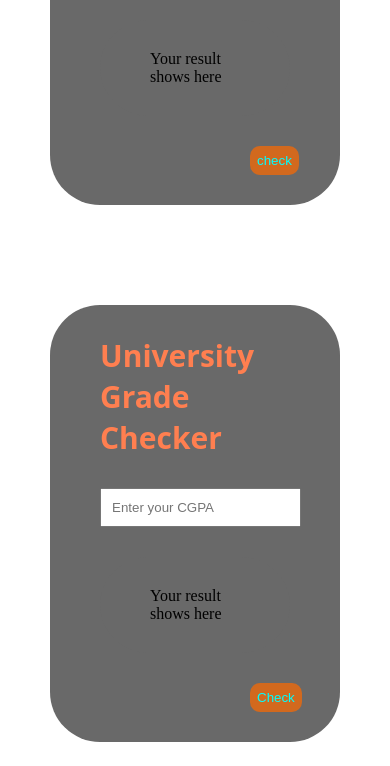
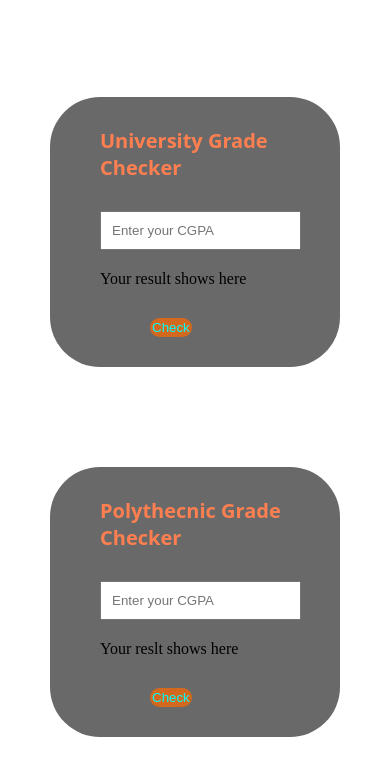
Before and after one commit to mhaeieeeh/grade-checker, a plain HTML site: page index.html in a window 390 px wide. Shown: the part 415-1181 px from the top of the page. Drawn offline with Linux system fonts and the light colour scheme.

Commit message:
complete

```diff
--- a/index.html
+++ b/index.html
@@ -14,7 +14,7 @@
         <div>
             <h1>Secondary School Grade Checker</h1>
             <input type="number" id="input" placeholder="Enter your score">
-            <div id="output">Your result shows here</div>
+            <div id="output" class="div">Your result shows here</div>
             <button onclick="check()">check</button>
         </div>
 
@@ -23,14 +23,14 @@
         <div>
             <h1>University Grade Checker</h1>
             <input type="number" id="input2" placeholder="Enter your CGPA">
-            <div id="output2">Your result shows here</div>
+            <div id="output2" class="div">Your result shows here</div>
             <button onclick="university()">Check</button>
         </div>
 
         <div>
             <h1>Polythecnic Grade Checker</h1>
             <input type="number" placeholder="Enter your CGPA" id="input3">
-            <div id="output3">Your reslt shows here</div>
+            <div id="output3" class="div">Your reslt shows here</div>
             <button onclick="poly()">Check</button>
         </div>
     </div>
--- a/style.css
+++ b/style.css
@@ -59,9 +59,20 @@ div {
 
         }
 
+        h1 {
+            font-size: 20px;
+            font-weight: 700;
+            font-family: system-ui, -apple-system, BlinkMacSystemFont, 'Segoe UI', Roboto, Oxygen, Ubuntu, Cantarell, 'Open Sans', 'Helvetica Neue', sans-serif;
+            color: coral;
+            margin-bottom: 30px;
+}
+
         div {
             background-color: dimgray ;
-            width: fit-content;
+            /* width: fit-content; */
+            width: 100%;
+            margin: 0;
+            padding: 0;
             width: 100%;
             padding: 30px 50px;
         }
@@ -72,4 +83,29 @@ div {
             color: green;
             text-align: center;
         }
+
+        button {
+           color: aqua;
+           background-color: chocolate;
+           border: 2px solid chocolate;
+           border-radius: 10px;
+           padding: 5px;
+           margin: 0;
+           padding: 0;
+           margin-top: 30px;
+           margin-left: 50px;
+        }
+
+        input {
+            margin-bottom: 30px;
+            padding: 0;
+            margin: 0;
+            padding: 10px;
+        }
+
+         .div {
+            margin: 0;
+            padding: 0;
+            margin-top: 20px;
+         }
     }
```
